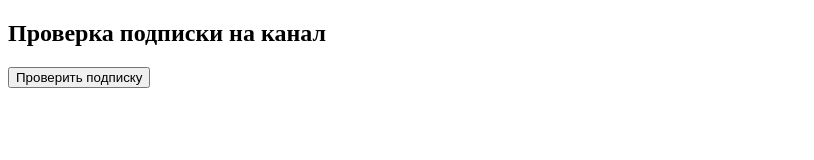
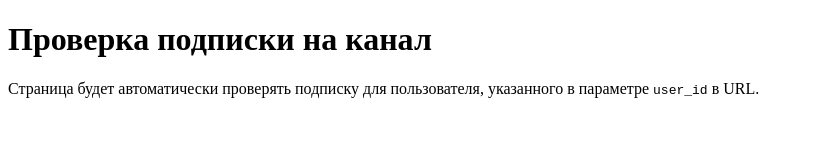
Before and after one commit to AlexZone9696/Gdhhddhdhd, a plain HTML site: page index.html in a window 1280 px wide. Shown: the whole page, without its empty margins (0-814 px from the left). Drawn offline with Linux system fonts and the light colour scheme.

Commit message:
Update index.html

```diff
--- a/index.html
+++ b/index.html
@@ -6,41 +6,47 @@
     <title>Проверка подписки на канал</title>
 </head>
 <body>
+    <h1>Проверка подписки на канал</h1>
+    <p>Страница будет автоматически проверять подписку для пользователя, указанного в параметре <code>user_id</code> в URL.</p>
 
-<h2>Проверка подписки на канал</h2>
+    <div id="response"></div>
 
-<button onclick="checkSubscription()">Проверить подписку</button>
+    <script>
+        // Функция для получения параметра user_id из URL
+        function getQueryParameter(name) {
+            const urlParams = new URLSearchParams(window.location.search);
+            return urlParams.get(name);
+        }
 
-<div id="response"></div>
+        // Получаем user_id из параметра URL
+        const user_id = getQueryParameter('id');
 
-<script>
-function checkSubscription() {
-    const botToken = '7614849397:AAE82_-UWqd7WaphZXgtNSedkXZl5OdX9Tk'; // Ваш токен бота
-    const userId = '417705458'; // ID пользователя, чью подписку нужно проверить
-    const channelId = '@TronKeyWallet'; // ID канала, на который проверяется подписка
+        // Если user_id не найден, выводим ошибку
+        if (!user_id) {
+            document.getElementById('response').innerHTML = 'Ошибка: user_id не указан в URL.';
+            return;
+        }
 
-    // Формируем URL запроса
-    const url = `https://api.telegram.org/bot${botToken}/getChatMember?chat_id=${channelId}&user_id=${userId}`;
+        // Новый URL для обращения к серверу (где работает API route)
+        const api_url = `/api/check-subscription?id=${user_id}`;
 
-    // Выполняем запрос с помощью Fetch API
-    fetch(url)
-        .then(response => response.json()) // Парсим ответ как JSON
-        .then(data => {
-            // Проверяем статус ответа
-            if (data.ok) {
-                // Если ok=true, выводим полный ответ
-                document.getElementById('response').innerHTML = '<pre>' + JSON.stringify(data, null, 2) + '</pre>';
-            } else {
-                // Если ok=false, выводим сообщение о проблемах
-                document.getElementById('response').innerHTML = 'Ошибка: не удалось получить данные о подписке.';
-            }
-        })
-        .catch(error => {
-            // В случае ошибки выводим сообщение об ошибке
-            document.getElementById('response').innerHTML = 'Произошла ошибка при запросе: ' + error.message;
-        });
-}
-</script>
-
+        // Отправляем GET-запрос через fetch
+        fetch(api_url)
+            .then(response => {
+                // Проверяем успешность запроса
+                if (!response.ok) {
+                    throw new Error('Ошибка при запросе');
+                }
+                return response.json();
+            })
+            .then(data => {
+                // Выводим результат на страницу
+                document.getElementById('response').innerHTML = `<pre>${JSON.stringify(data, null, 2)}</pre>`;
+            })
+            .catch(error => {
+                // Обработка ошибок
+                document.getElementById('response').innerHTML = 'Ошибка при запросе: ' + error.message;
+            });
+    </script>
 </body>
 </html>
```
